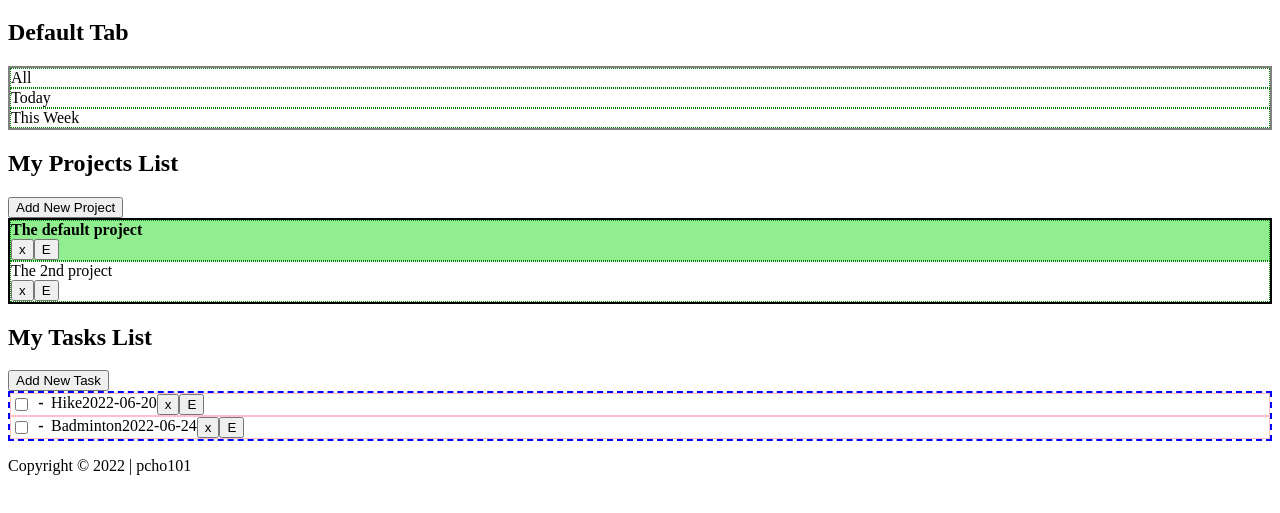
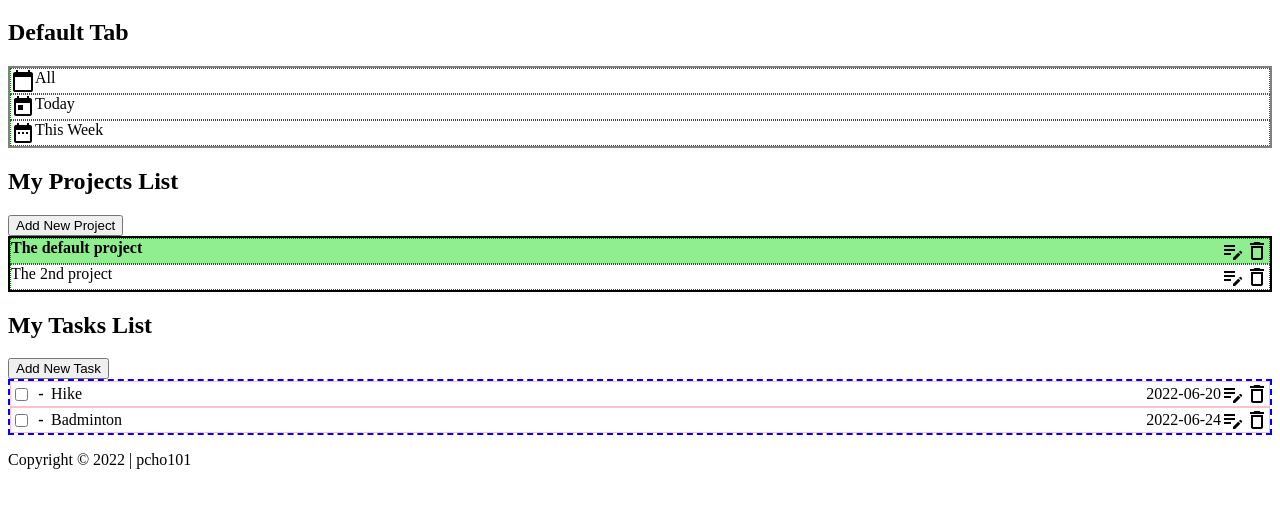
Before and after one commit to pcho101/top-todo-list, a website built with webpack: page dist/index.html in a window 1280 px wide. Shown: the part 61-574 px from the top of the page. Built offline with nearby package versions, Linux system fonts and the light colour scheme.

Commit message:
Add task detail dropdown and material icons

```diff
--- a/src/editDOM.js
+++ b/src/editDOM.js
@@ -8,22 +8,25 @@
         for(let i = 0; i < projectTitles.length; i++) {
             const div = document.createElement('div');
             const title = document.createElement('div');
-            const btn = document.createElement('button');
-            const editBtn = document.createElement('button');
+            const editBtn = document.createElement('span');
+            const delBtn = document.createElement('span');
 
             div.classList.add('project-item');
             if(i === activeProject) {
                 div.classList.add('active');
             }
             title.textContent = projectTitles[i];
-            btn.textContent = 'x';
-            btn.classList.add('del');
+            title.classList.add('project-title');
+            editBtn.classList.add('material-icons');
             editBtn.classList.add('edit-proj');
-            editBtn.textContent = 'E';
+            delBtn.classList.add('material-icons');
+            delBtn.classList.add('del');
+            editBtn.textContent = 'edit_note';
+            delBtn.textContent = 'delete_outline';
 
             div.appendChild(title);
-            div.appendChild(btn);
             div.appendChild(editBtn);
+            div.appendChild(delBtn);
             projContainer.appendChild(div);
         }
     };
@@ -35,8 +38,8 @@
 
         for(let i = 0; i < taskValues.length; i++) {
             const div = document.createElement('div');
-            const btn = document.createElement('button');
-            const editBtn = document.createElement('button');
+            const editBtn = document.createElement('span');
+            const delBtn = document.createElement('span');
             const titleDiv = document.createElement('div');
             const descDiv = document.createElement('div');
             const dateDiv = document.createElement('div');
@@ -61,7 +64,6 @@
             }
             taskValues[i].getIsChecked() ? div.classList.add('checked') : div.classList.remove('checked');
 
-            descDiv.style.display = 'none';
             div.id = 'task-' + taskValues[i].getid();
 
             titleDiv.textContent = taskValues[i].getTitle();
@@ -69,18 +71,20 @@
             dateDiv.textContent = taskValues[i].getDueDate();
             check.checked = taskValues[i].getIsChecked();
 
-            btn.textContent = 'x';
-            btn.classList.add('del');
+            editBtn.classList.add('material-icons');
             editBtn.classList.add('edit-task');
-            editBtn.textContent = 'E';
+            delBtn.classList.add('material-icons');
+            delBtn.classList.add('del');
+            editBtn.textContent = 'edit_note';
+            delBtn.textContent = 'delete_outline';
 
             div.appendChild(check);
             div.appendChild(priority);
             div.appendChild(titleDiv);
             div.appendChild(descDiv);
             div.appendChild(dateDiv);
-            div.appendChild(btn);
             div.appendChild(editBtn);
+            div.appendChild(delBtn);
             taskContainer.appendChild(div);
         }
     };
--- a/src/index.js
+++ b/src/index.js
@@ -124,6 +124,15 @@
         display.setActiveProject(project);
         display.renderTasks(myTodos.getActiveTasks());
     }
+    else if(e.target.classList.contains('project-title')) {
+        console.log('selecting active proj');
+        const project = e.target.parentElement;
+        const index = [...projContainer.children].indexOf(project);
+
+        myTodos.setActive(index);
+        display.setActiveProject(project);
+        display.renderTasks(myTodos.getActiveTasks());
+    }
 }
 
 projContainer.addEventListener('click', changeProject);
@@ -155,7 +164,7 @@
 projContainer.addEventListener('click', editProjectName);
 
 const selectInbox = (e) => {
-    const project = e.target;
+    const project = e.target.closest('div');
     if(project.classList.contains('all')) {
         console.log('selecting all');
         display.setActiveProject(project);
--- a/src/style.css
+++ b/src/style.css
@@ -1,9 +1,22 @@
+.default-project {
+    display: flex;
+}
+
+.default-project>p {
+    margin: 0px;
+}
+
 .projects {
     border: 2px solid black;
 }
 
 .project-item {
     border: 1px dotted green;
+    display: flex;
+}
+
+.edit-proj {
+    margin-left: auto;
 }
 
 .active {
@@ -18,6 +31,8 @@
 .task-item {
     border: 1px double pink;
     display: flex;
+    align-items: center;
+    position: relative;
 }
 
 .checked {
@@ -30,6 +45,10 @@
 }
 
 .checked .priority:hover .priority-box {
+    display: none;
+}
+
+.checked .task-title:hover~.task-desc {
     display: none;
 }
 
@@ -153,3 +172,27 @@
 .priority:hover .priority-box {
     display: flex;
 }
+
+.task-desc {
+    display: none;
+    position: absolute;
+    background-color: #ffffff;
+    z-index: 1;
+    padding: 6px 12px;
+    border: 1px solid rgb(170, 170, 170);
+    border-radius: 8px;
+    left: 40px;
+    top: 20px;
+}
+
+.task-title:hover~.task-desc {
+    display: inline-block;
+}
+
+.task-date {
+    margin-left: auto;
+}
+
+.material-icons {
+    cursor: pointer;
+}
```
Also changed, not shown: dist/index.html, dist/main.js.
